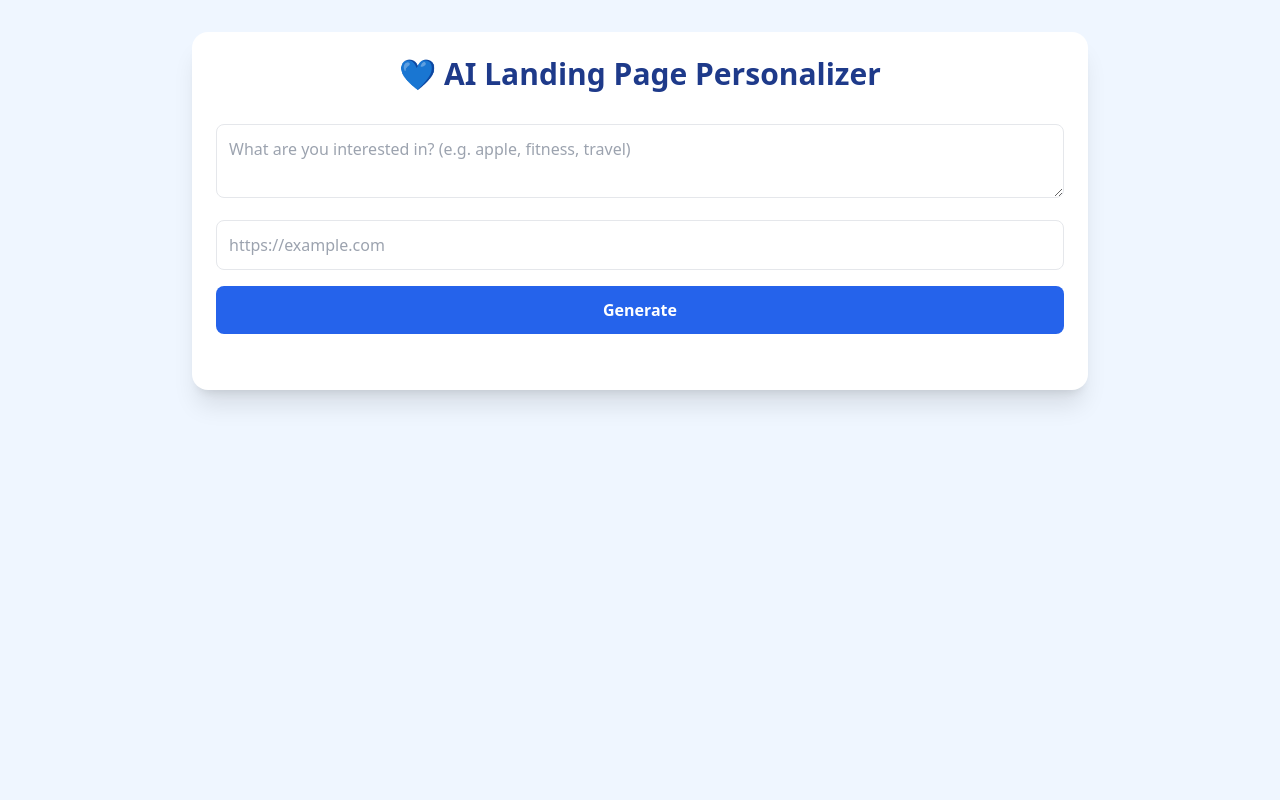
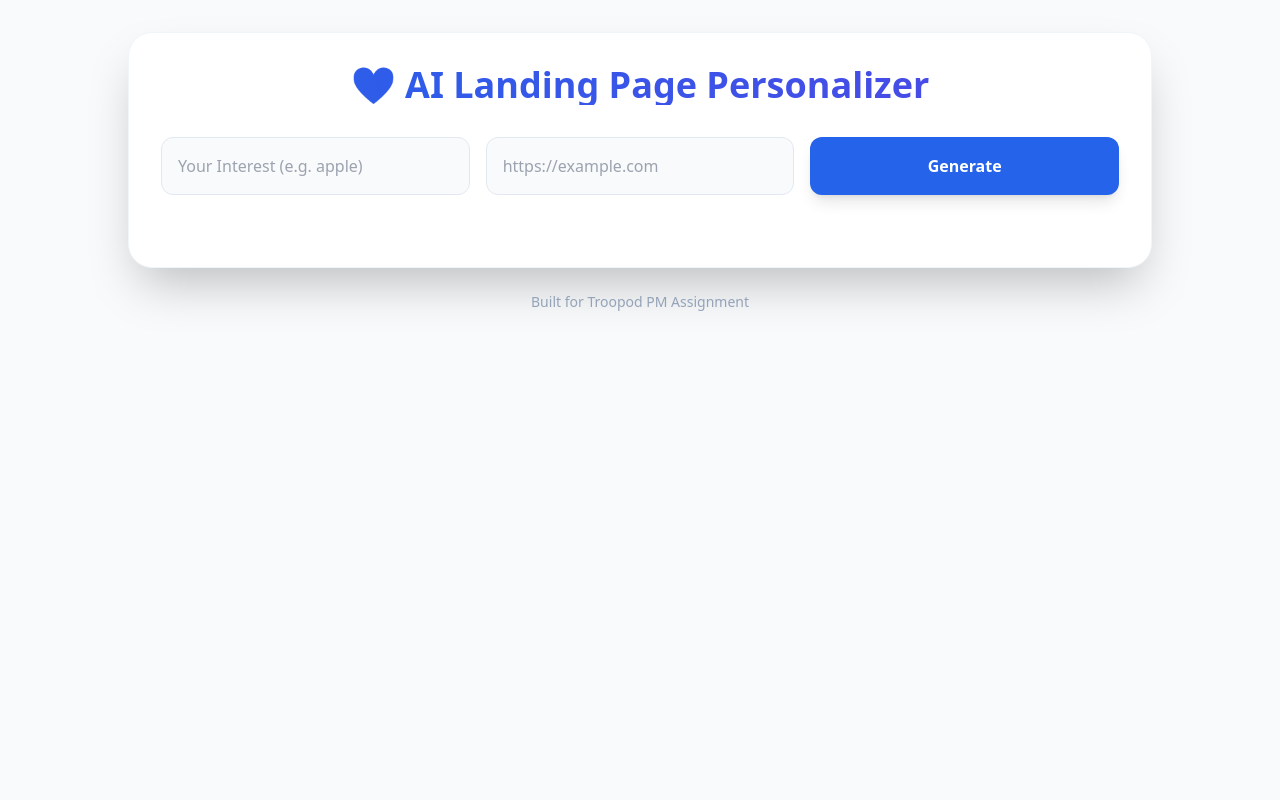
Before and after one commit to mangavarapuharshini/troopod-ai-personalizer, a Flask app: page / in a window 1280 px wide. Run offline with Flask 3, Linux system fonts and the light colour scheme; some libraries are stand-ins or nearby versions.

Commit message:
Refactor index.html for improved layout and styling
Updated layout and styles for the AI Landing Page, including changes to the personalization card and iframe container. Improved form structure and added error handling.

```diff
--- a/templates/index.html
+++ b/templates/index.html
@@ -6,73 +6,79 @@
     <title>AI Landing Page Personalizer</title>
     <script src="https://cdn.tailwindcss.com"></script>
     <style>
-        /* Is section mein maine changes kiye hain */
         .personalization-card {
-            position: fixed; /* Pehle absolute tha, ab fixed hai */
-            top: 20px;       /* Top se thoda niche */
-            right: 20px;     /* Right side mein chipka hua */
-            z-index: 9999;   /* Taaki ye hamesha sabse upar dikhe */
-            width: 320px;    /* Card ki width fix kar di */
-            box-shadow: 0 10px 25px rgba(0,0,0,0.2);
-            border-radius: 15px;
-            background: white;
-            border-left: 5px solid #2563eb;
-            animation: slideIn 0.5s ease-out;
+            position: fixed;
+            top: 40px;
+            right: 20px;
+            z-index: 9999;
+            width: 350px;
+            animation: slideIn 0.6s cubic-bezier(0.23, 1, 0.32, 1);
         }
 
         @keyframes slideIn {
-            from { transform: translateX(100%); opacity: 0; }
+            from { transform: translateX(120%); opacity: 0; }
             to { transform: translateX(0); opacity: 1; }
+        }
+
+        .iframe-container {
+            width: 100%;
+            height: 70vh;
+            border: 2px solid #e5e7eb;
+            border-radius: 12px;
+            overflow: hidden;
+            background: #f9fafb;
         }
 
         iframe {
             width: 100%;
-            height: 600px;
+            height: 100%;
             border: none;
-            border-radius: 8px;
         }
     </style>
 </head>
-<body class="bg-blue-50 min-h-screen p-4 md:p-8">
-    <div class="max-w-4xl mx-auto bg-white rounded-2xl shadow-xl p-6">
-        <h1 class="text-3xl font-bold text-center text-blue-900 mb-8">
+<body class="bg-slate-50 min-h-screen p-4 md:p-8 text-slate-900">
+    <div class="max-w-5xl mx-auto bg-white rounded-3xl shadow-2xl overflow-hidden border border-slate-100">
+        <div class="p-8">
+            <h1 class="text-4xl font-extrabold text-center bg-gradient-to-r from-blue-600 to-indigo-600 bg-clip-text text-transparent mb-8">
                 💙 AI Landing Page Personalizer
             </h1>
 
-        <form action="/generate" method="POST" class="space-y-4 mb-8">
-            <div>
-                <textarea name="interest" rows="2" class="w-full p-3 border rounded-lg focus:ring-2 focus:ring-blue-500" placeholder="What are you interested in? (e.g. apple, fitness, travel)"></textarea>
+            <form action="/generate" method="POST" class="grid grid-cols-1 md:grid-cols-3 gap-4 mb-10">
+                <div class="md:col-span-1">
+                    <input type="text" name="interest" class="w-full p-4 bg-slate-50 border border-slate-200 rounded-xl focus:ring-2 focus:ring-blue-500 outline-none transition" placeholder="Your Interest (e.g. apple)" required>
                 </div>
-            <div>
-                <input type="url" name="url" class="w-full p-3 border rounded-lg focus:ring-2 focus:ring-blue-500" placeholder="https://example.com" required>
+                <div class="md:col-span-1">
+                    <input type="url" name="url" class="w-full p-4 bg-slate-50 border border-slate-200 rounded-xl focus:ring-2 focus:ring-blue-500 outline-none transition" placeholder="https://example.com" required>
                 </div>
-            <button type="submit" class="w-full bg-blue-600 hover:bg-blue-700 text-white font-bold py-3 rounded-lg transition duration-200">
+                <button type="submit" class="w-full bg-blue-600 hover:bg-blue-700 text-white font-bold py-4 rounded-xl shadow-lg transition transform hover:-translate-y-1">
                     Generate
                 </button>
             </form>
 
+            {% if error %}
+                <div class="p-4 bg-red-50 text-red-600 rounded-lg mb-6 text-center">{{ error }}</div>
+            {% endif %}
+
             {% if personalized_content %}
-        <div class="mt-8">
-            <h2 class="text-xl font-semibold mb-4 text-gray-800">✨ Personalized Landing Experience:</h2>
+                <div class="space-y-4">
+                    <h2 class="text-xl font-bold flex items-center gap-2">
+                        ✨ Live Preview for <span class="text-blue-600">{{ interest }}</span>:
+                    </h2>
 
-            <div class="relative border-2 border-gray-200 rounded-xl overflow-hidden bg-gray-100">
+                    <div class="relative">
+                        <div class="iframe-container">
                             <iframe src="{{ target_url }}"></iframe>
+                        </div>
 
-                <div class="personalization-card p-6">
-                    <div class="text-center">
-                        <span class="text-4xl mb-2 block">🚀</span>
-                        <h3 class="text-2xl font-bold text-blue-900 mb-2">Special Offer: {{ interest }}</h3>
-                        <p class="text-gray-600 mb-4">
-                            We've personalized this experience based on your interest.
-                        </p>
-                        <button class="w-full bg-blue-600 text-white py-2 rounded-lg font-semibold">
-                            Claim Now
-                        </button>
-                    </div>
+                        <div class="personalization-card">
+                            {{ personalized_content | safe }}
                         </div>
                     </div>
                 </div>
             {% endif %}
         </div>
+    </div>
+
+    <p class="text-center text-slate-400 mt-6 text-sm">Built for Troopod PM Assignment</p>
 </body>
 </html>
```
Lines whose indentation alone changed are shown as unchanged.
